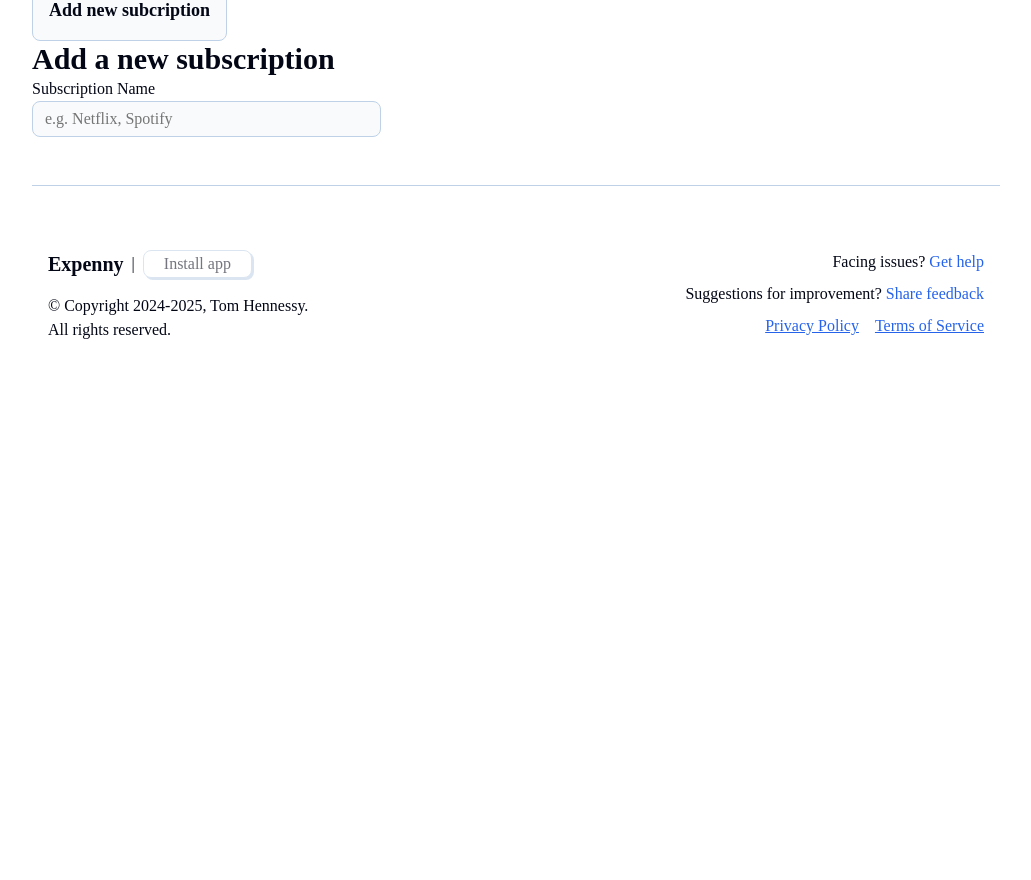
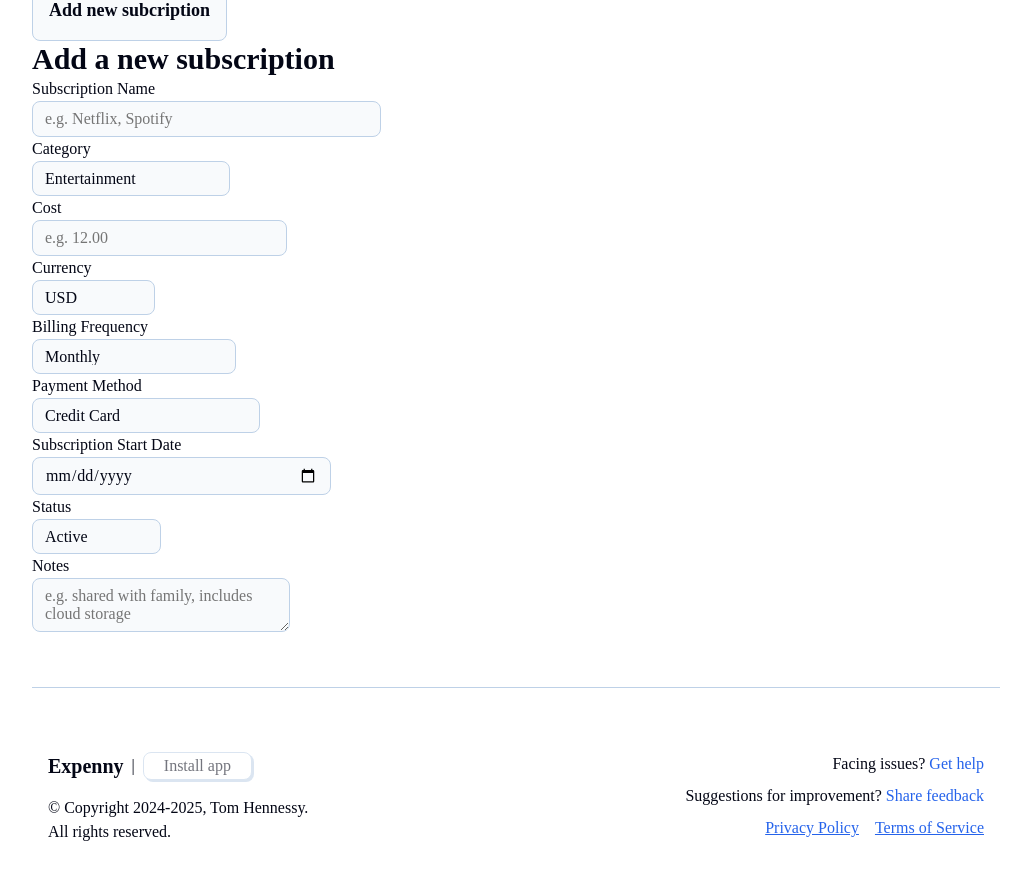
Before and after one commit to tomlhennessy/expenny, a Next.js app: page /dashboard in a window 1280 px wide. Shown: the part 2900-3780 px from the top of the page, without its empty margins (124-1155 px from the left). Before the commit the page ends 3322 px from the top, so only its background shows below. Built offline with nearby package versions, Linux system fonts and the light colour scheme; a web font is replaced by a local one.

Commit message:
form inputs

```diff
--- a/components/SubscriptionForm.jsx
+++ b/components/SubscriptionForm.jsx
@@ -11,6 +11,78 @@ export default function SubscriptionForm() {
                     <input type='text' name='name' placeholder='e.g. Netflix, Spotify' required />
                 </label>
 
+                <label>
+                    <span>Category </span>
+                    <select name='category'>
+                        {['Entertainment', 'Music', 'Software', 'Web Services', 'Health & Fitness', 'Other'].map((cat, catIndex) => {
+                            return (
+                                <option key={catIndex}>
+                                    {cat}
+                                </option>
+                            )
+                        })}
+                    </select>
+                </label>
+
+                <label>
+                    <span>Cost</span>
+                    <input type='number' name='cost' step='0.01' placeholder='e.g. 12.00' required />
+                </label>
+
+                <label>
+                    <span>Currency</span>
+                    <select name='currency'>
+                        {['USD', 'EUR', 'GBP', 'NZD', 'AUD', 'Other'].map((curr, currIndex) => {
+                            return (
+                                <option key={currIndex}>{curr}</option>
+                            )
+                        })}
+                    </select>
+                </label>
+
+                <label>
+                    <span>Billing Frequency</span>
+                    <select name='billingFrequency'>
+                        {['Monthly', 'Yearly', 'Quarterly', 'One-time'].map((bill, billIndex) => {
+                            return (
+                                <option key={billIndex}>{bill}</option>
+                            )
+                        })}
+                    </select>
+                </label>
+
+                <label>
+                    <span>Payment Method</span>
+                    <select name='paymentMethod'>
+                        {['Credit Card', 'Debit Card', 'Paypal', 'Bank Transfer', 'Other'].map((pay, payIndex) => {
+                            return (
+                                <option key={payIndex}>{pay}</option>
+                            )
+                        })}
+                    </select>
+                </label>
+
+                <label>
+                    <span>Subscription Start Date</span>
+                    <input type='date' name='startDate' required />
+                </label>
+
+                <label>
+                    <span>Status</span>
+                    <select name='status'>
+                        {['Active', 'Paused', 'Cancelled'].map((status, statusIndex) => {
+                            return (
+                                <option key={statusIndex}>{status}</option>
+                            )
+                        })}
+                    </select>
+                </label>
+
+                <label>
+                    <span>Notes</span>
+                    <textarea name='notes' placeholder='e.g. shared with family, includes cloud storage' />
+                </label>
+
             </form>
         </section>
     )
```
